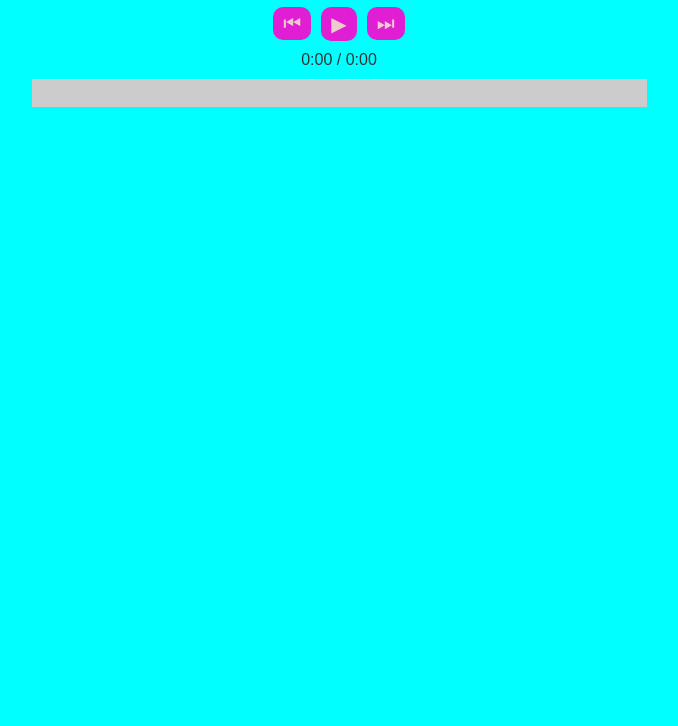
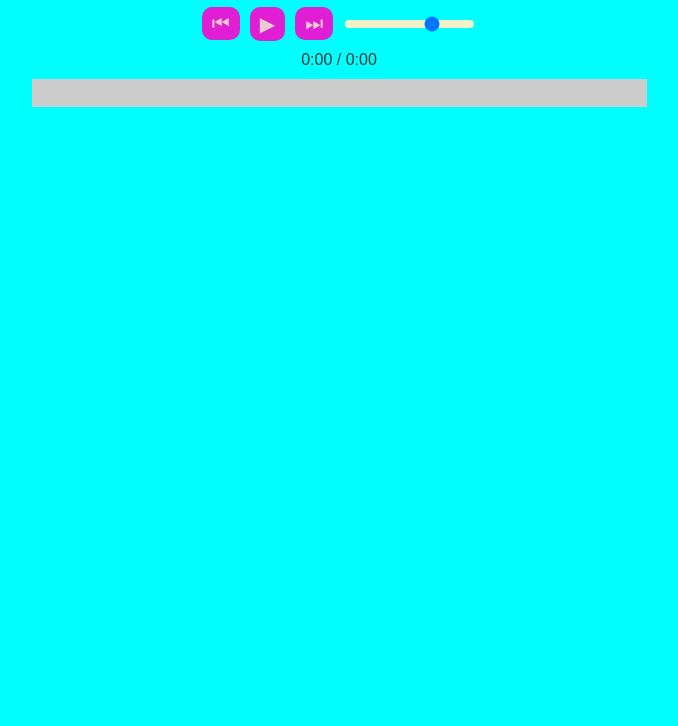
Before and after one commit to BA-atomic/Simple-music-player-app, a plain HTML site: page index.html in a window 1280 px wide. Shown: the part 74-800 px from the top of the page, without its empty margins (301-979 px from the left). Drawn offline with Linux system fonts and the light colour scheme.

Commit message:
Volume feature added

```diff
--- a/index.css
+++ b/index.css
@@ -27,6 +27,24 @@ button:hover {
   background-color: rgb(123, 5, 114);
 }
 
+#volumeId {
+  appearance: none;
+  background: transparent;
+}
+
+#volumeId::-webkit-slider-runnable-track {
+  background-color: #f0f0c9;
+  border-radius: 10px;
+  height: 8px;
+  cursor: pointer;
+}
+
+#volumeId::-webkit-slider-thumb {
+  margin-top: -4px;
+  background-color: #124e78;
+  cursor: pointer;
+}
+
 #progressDisplayText {
   margin-top: 10px;
 }
--- a/index.html
+++ b/index.html
@@ -12,6 +12,7 @@
       <button id="prevBtn">⏮</button>
       <button id="playBtn">▶</button>
       <button id="nextBtn">⏭</button>
+      <input id="volumeId" type="range" min="0" max="1" step="0.01" value="0.7">
     </div>
     <audio id="audioPlayer">
       src=""
--- a/index.js
+++ b/index.js
@@ -1,6 +1,7 @@
 const playBtn = document.querySelector("#playBtn");
 const prevBtn = document.querySelector("#prevBtn");
 const nextBtn = document.querySelector("#nextBtn");
+const volume = document.querySelector("#volumeId");
 const audioPlayer = document.querySelector("#audioPlayer");
 const progressDisplayText = document.querySelector("#progressDisplayText");
 const progressBar = document.querySelector("#progressBar");
@@ -40,9 +41,23 @@ function prevSong() {
   loadSong(currentSongIndex);
 }
 
+function updateVolume() {
+  audioPlayer.volume = volume.value;
+
+  if(audioPlayer.volume === 1) {
+    console.log('too high')
+  } else if(audioPlayer.volume === 0.5) {
+        console.log("medium");
+  } else if(audioPlayer.volume === 0) {
+    console.log("too low");
+  }
+}
+
 window.addEventListener("load", () => {
   audioPlayer.src = songs[0];
   audioPlayer.load;
+
+  updateVolume();
 });
 
 audioPlayer.addEventListener("timeupdate", () => {
@@ -73,6 +88,7 @@ playBtn.addEventListener("click", () => {
   }
 });
 
+volume.addEventListener("input", updateVolume);
 nextBtn.addEventListener("click", nextSong);
 prevBtn.addEventListener("click", prevSong);
 audioPlayer.addEventListener("ended", nextSong);
```
